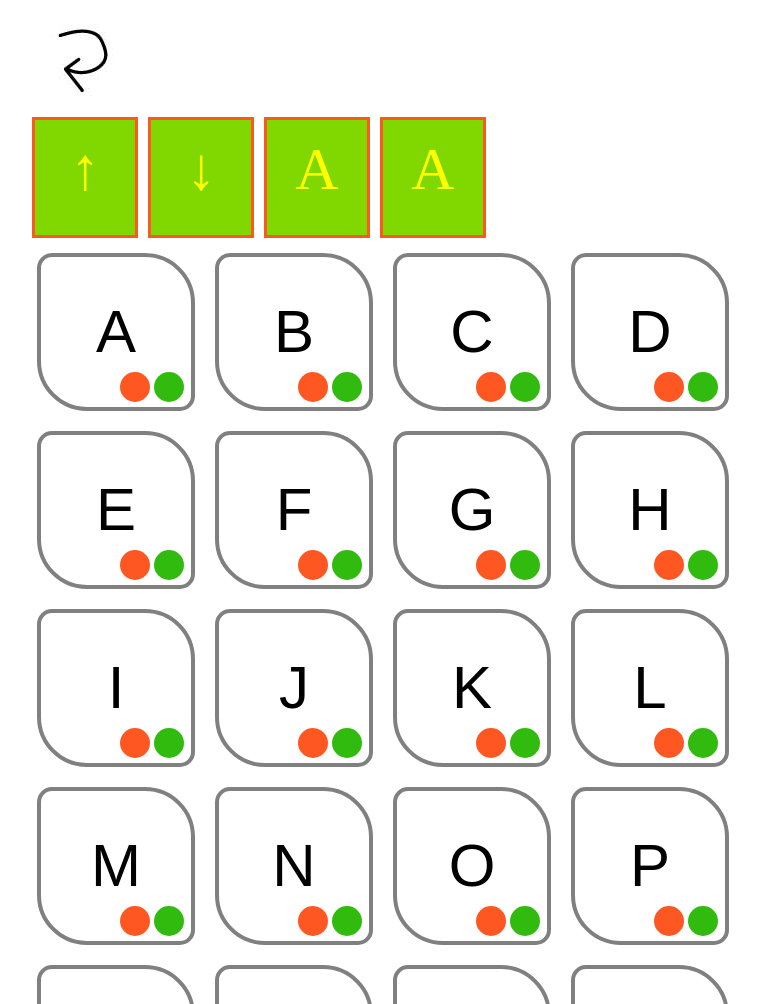
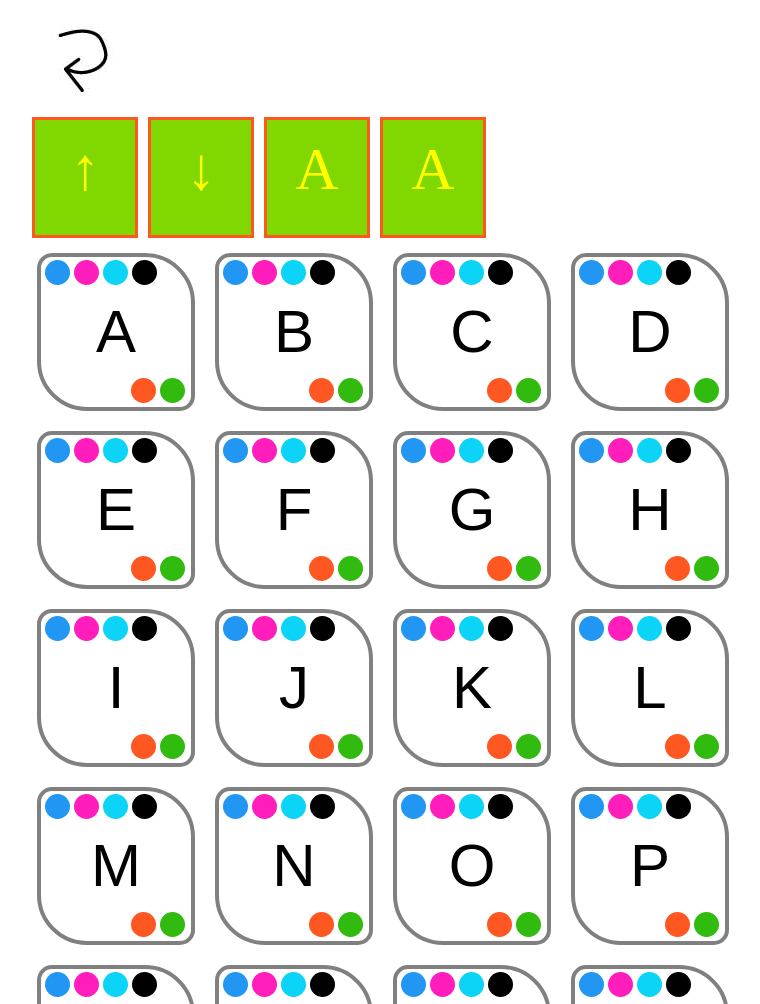
Before and after one commit to williansmartins/jogo-das-letras, a plain HTML site: page www/letra-imagem.html in a window 1280 px wide. Shown: the top 1004 px of the page, without its empty margins (188-948 px from the left). Drawn offline with Linux system fonts and the light colour scheme; a web font is replaced by a local one.

Commit message:
botoes internos

```diff
--- a/www/css/style.less
+++ b/www/css/style.less
@@ -119,51 +119,48 @@ body{
                     position: relative;
 
                     .botoes{
-                        margin-left: 10px;
                         position: absolute;
-                        top: 115px;
-                        left: 69px;
+
+                        &.descoberta{
+                            bottom: 0px;
+                            right: 6px;
+                        }
+
+                        &.formatacao{
+                            top: 3px;
+                            left: 4px;
+                        }
 
                         a{
                             display: inline-block;
+                            width: 25px;
+                            height: 25px;
+                            border-radius: 20px;
+
                         }
 
                         a.som-letra{
                             background-color: #FF5722;
-                            width: 30px;
-                            height: 30px;
-                            // display: none;
-                            // position: absolute;
-                            // bottom: 4px;
-                            // left: 24px;
-                            border-radius: 20px;
-                            z-index: 1;
                         }
 
                         a.som-imagem{
                             background-color: #31bb0f;
-                            color: white;
-                            width: 30px;
-                            height: 30px;
-                            // display: none;
-                            // position: absolute;
-                            // bottom: 4px;
-                            // left: 60px;
-                            border-radius: 20px;
-                            z-index: 1;
                         }
 
-                        a.imagem{
+                        a.tres{
                             background-color: #2196F3;
-                            width: 30px;
-                            height: 30px;
-                            // display: none;
-                            // position: absolute;
-                            // bottom: 4px;
-                            // left: 96px;
-                            border-radius: 20px;
-                            z-index: 1;
-                            display: none;
+                        }
+
+                        a.quatro{
+                            background-color: #ff1dbb;
+                        }
+
+                        a.cinco{
+                            background-color: #0bd4f7;
+                        }
+
+                        a.seis{
+                            background-color: #000000;
                         }
                     }
 
--- a/www/js/script.js
+++ b/www/js/script.js
@@ -194,10 +194,16 @@ Script = {
                 <span class='cursor caractere'>`+ letra.letra + `</span>
                 <img class='cursor' src='img/alfabeto/`+ letra.imagemUrl + `' alt="` + letra.imagem + `">
 
-                <div class='botoes'>
-                    <a href="#" class='som-letra' data-som-letra='` + letra.letra + `'></a>
-                    <a href="#" class='som-imagem ' data-som-imagem='` + letra.imagem + `'></a>
-                    <a href="#" class=' hide imagem'></a>
+                <div class='botoes formatacao'>
+                    <a href="javascript:void(0)" class='tres'></a>
+                    <a href="javascript:void(0)" class='quatro'></a>
+                    <a href="javascript:void(0)" class='cinco'></a>
+                    <a href="javascript:void(0)" class='seis'></a>
+                </div>
+
+                <div class='botoes descoberta'>
+                    <a href="javascript:void(0)" class='som-letra' data-som-letra='` + letra.letra + `'></a>
+                    <a href="javascript:void(0)" class='som-imagem ' data-som-imagem='` + letra.imagem + `'></a>
                 </div>
             </div>`);
         };
@@ -214,10 +220,24 @@ Script = {
             Script.falando(texto)
         });
 
-        $(".letra .imagem, .letra .som-imagem").click(function (e) {
+        $(".letra .tres").click(function (e) {
             e.preventDefault();
-            $(this).parent().find("span.caractere").toggle();
-            var imagem = $(this).parent().find("img").toggle();
+            Script.mudarMaiuscula(this);
+        });
+
+        $(".letra .quatro").click(function (e) {
+            e.preventDefault();
+            Script.mudarMinuscula(this);
+        });
+
+        $(".letra .cinco").click(function (e) {
+            e.preventDefault();
+            Script.mudarCursiva(this);
+        });
+
+        $(".letra .seis").click(function (e) {
+            e.preventDefault();
+            Script.mudarForma(this);
         });
 
         $(".letra img, .letra .caractere").click(function (e) {
@@ -228,6 +248,22 @@ Script = {
             var texto = $(this).parent().find(".som-imagem").attr('data-som-imagem');
             Script.falando(texto)
         });
+    },
+
+    mudarCursiva: function(atual){
+        $(atual).parent().parent().find(".caractere").css('font-family', 'LearningCurve');
+    },
+
+    mudarForma: function(atual){
+        $(atual).parent().parent().find(".caractere").css('font-family', 'arial');
+    },
+
+    mudarMaiuscula: function(atual){
+        $(atual).parent().parent().find(".caractere").css('text-transform', 'uppercase');
+    },
+
+    mudarMinuscula: function(atual){
+        $(atual).parent().parent().find(".caractere").css('text-transform', 'lowercase');
     },
 
     clicks: function () {
--- a/www/letra-imagem.html
+++ b/www/letra-imagem.html
@@ -21,10 +21,10 @@
             <button class=" hide btn-forma">forma</button>
             <button class=" hide btn-randomize">misturar</button>
 
-            <a href="#" class="maiuscula">&uarr;</a>
-            <a href="#" class="minuscula">&darr;</a>
-            <a href="#" class="cursiva">A</a>
-            <a href="#" class="forma">A</a>
+            <a href="javascript:void(0)" class="maiuscula">&uarr;</a>
+            <a href="javascript:void(0)" class="minuscula">&darr;</a>
+            <a href="javascript:void(0)" class="cursiva">A</a>
+            <a href="javascript:void(0)" class="forma">A</a>
         </div>
 
         <div class="letras">
```
Also changed, not shown: www/css/style.css.
